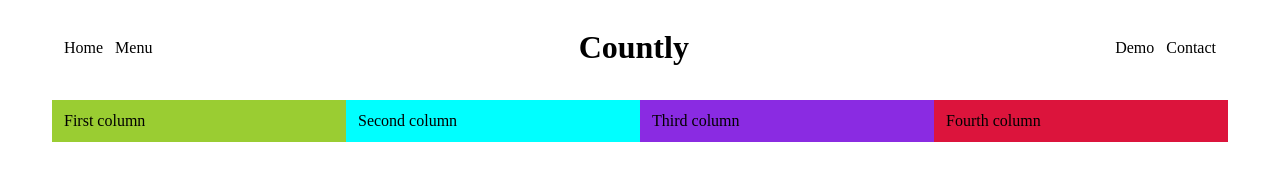
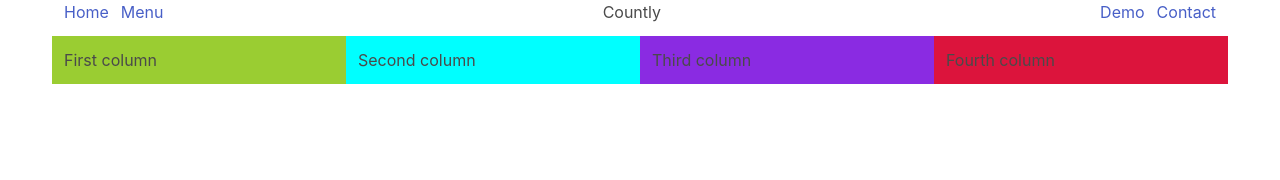
Before and after one commit to itsiprikshit/custom-bulma, a website: page index.html in a window 1280 px wide. Drawn offline with nearby package versions, Linux system fonts and the light colour scheme; files that its build step writes are made by us from their sources.

Commit message:
building entire bulma

```diff
--- a/sass/custom.scss
+++ b/sass/custom.scss
@@ -1,8 +1,2 @@
 @charset "utf-8";
-// @import "../node_modules/bulma/bulma.sass";
-@import "../node_modules/bulma/sass/utilities/_all.sass";
-@import "../node_modules/bulma/sass/grid/columns.sass";
-@import "../node_modules/bulma/sass/grid/tiles.sass";
-@import "../node_modules/bulma/sass/components/level.sass";
-@import "../node_modules/bulma/sass/elements/container.sass";
-@import "../node_modules/bulma/sass/helpers/flexbox.sass";
+@import "../node_modules/bulma/bulma.sass";
```
